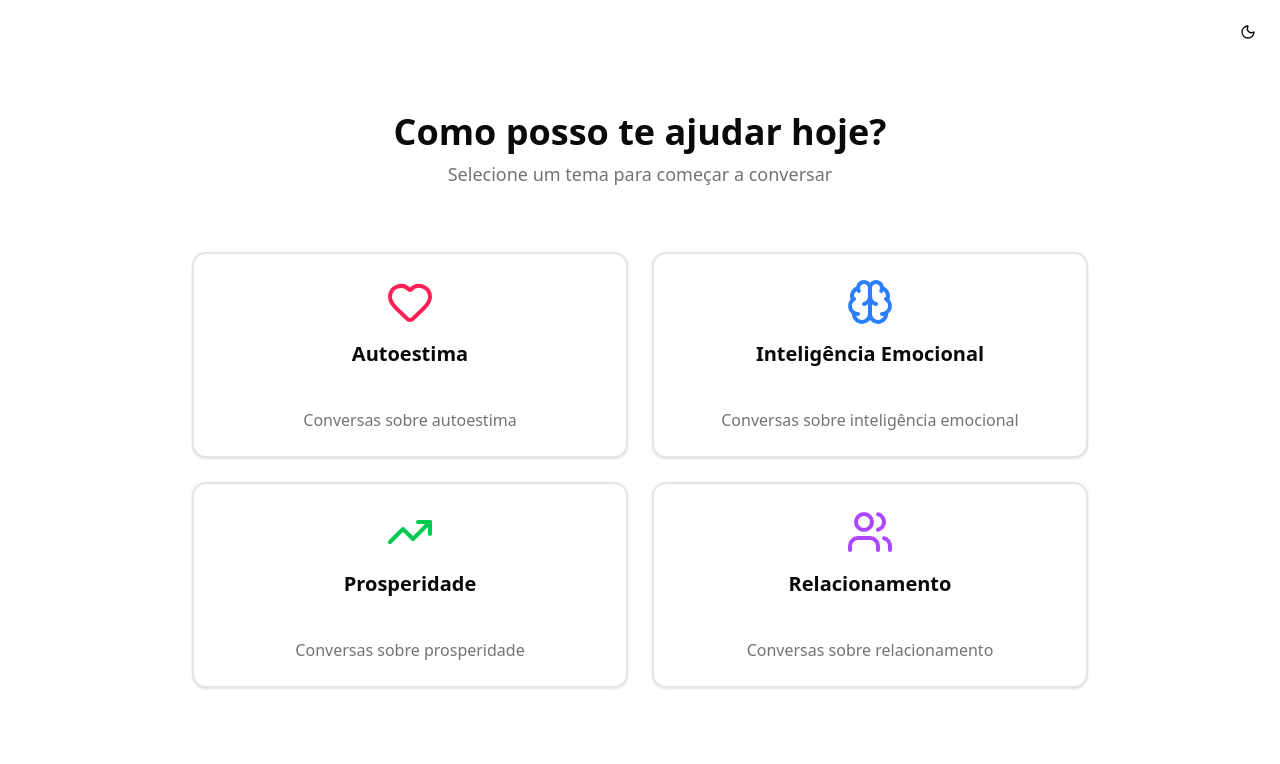
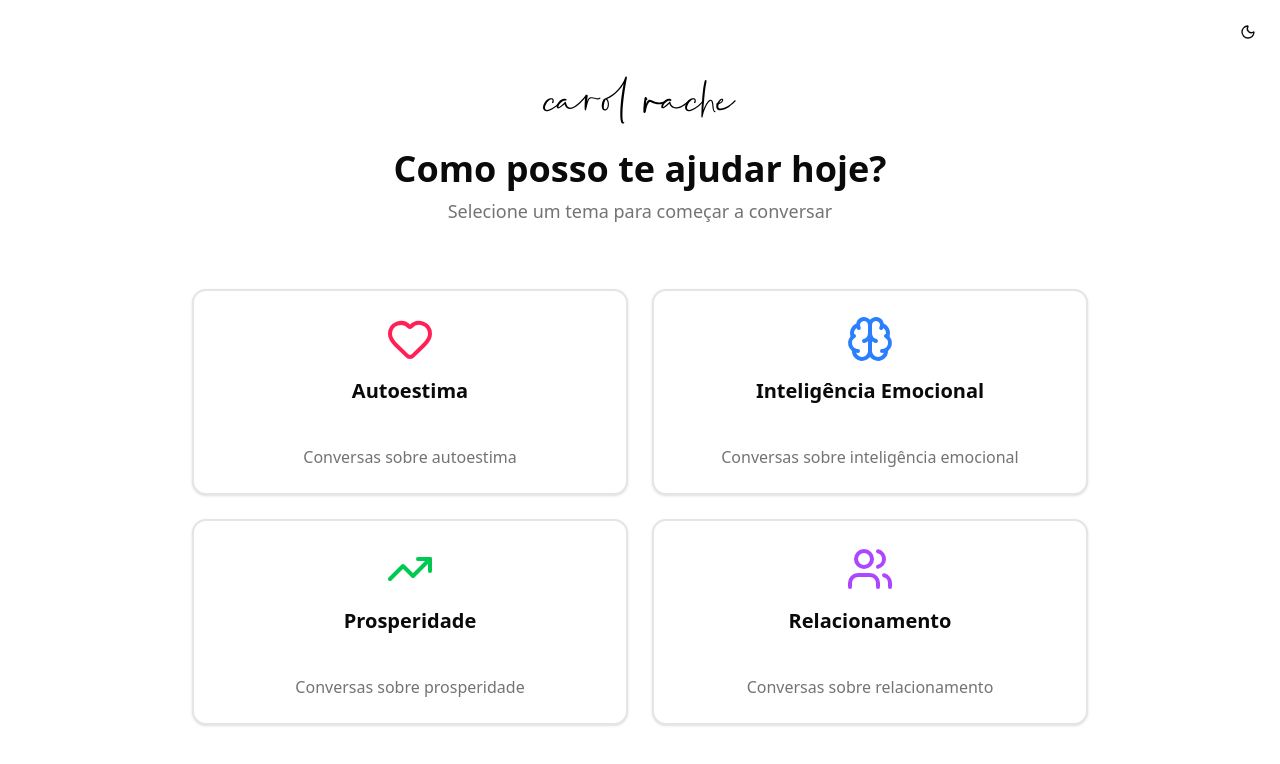
Before and after one commit to agencia-lendaria/namah_chat_app_v1.0_z-ai, a Next.js app: page / in a window 1280 px wide. Shown: the top 764 px of the page. Built offline with nearby package versions, Linux system fonts and the light colour scheme.

Commit message:
Add Carol Rache logo and update theme selector component

```diff
--- a/src/components/theme-selector.tsx
+++ b/src/components/theme-selector.tsx
@@ -5,6 +5,7 @@ import { Button } from "@/components/ui/button"
 import { Heart, Brain, TrendingUp, Users, Sun, Moon } from "lucide-react"
 import { useChatStore } from "@/store/chat-store"
 import { useTheme } from "@/hooks/use-theme"
+import Image from "next/image"
 
 interface ThemeSelectorProps {
   onThemeSelect: (theme: string) => void
@@ -59,6 +60,15 @@ export function ThemeSelector({ onThemeSelect }: ThemeSelectorProps) {
       </Button>
 
       <div className="text-center mb-8">
+        <div className="mb-6">
+          <Image
+            src="/carol-rache-logo.svg"
+            alt="Carol Rache Logo"
+            width={194}
+            height={50}
+            className="mx-auto"
+          />
+        </div>
         <h1 className="text-4xl font-bold mb-2">Como posso te ajudar hoje?</h1>
         <p className="text-lg text-muted-foreground">Selecione um tema para começar a conversar</p>
       </div>
```
Also changed, not shown: public/carol-rache-logo.svg (added).
